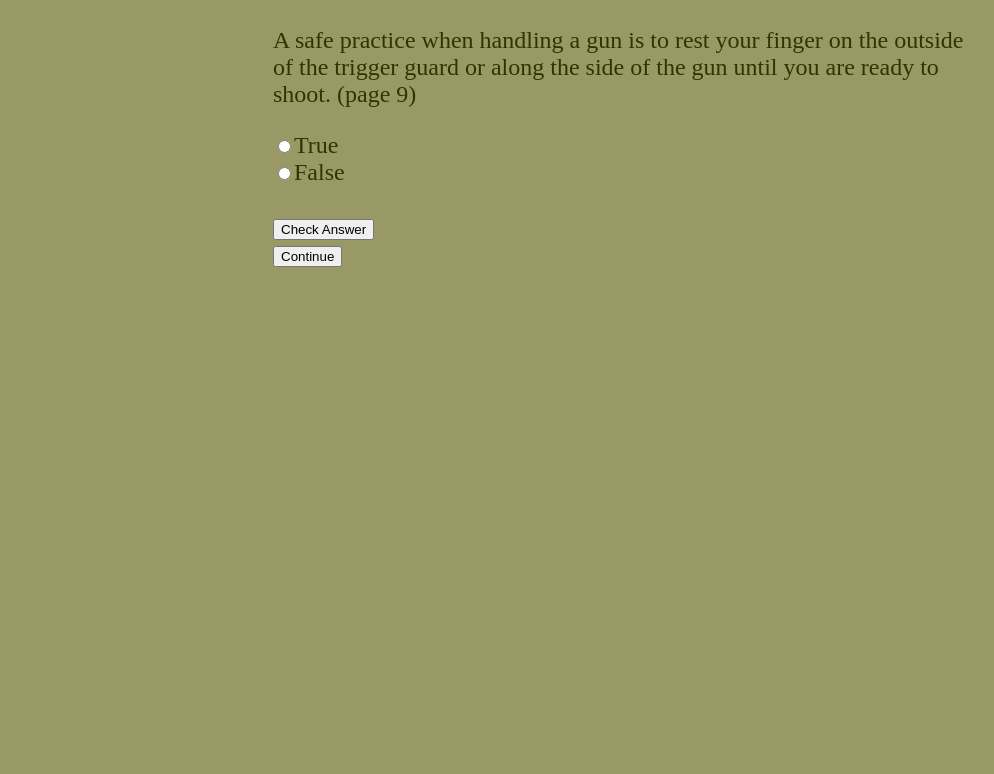
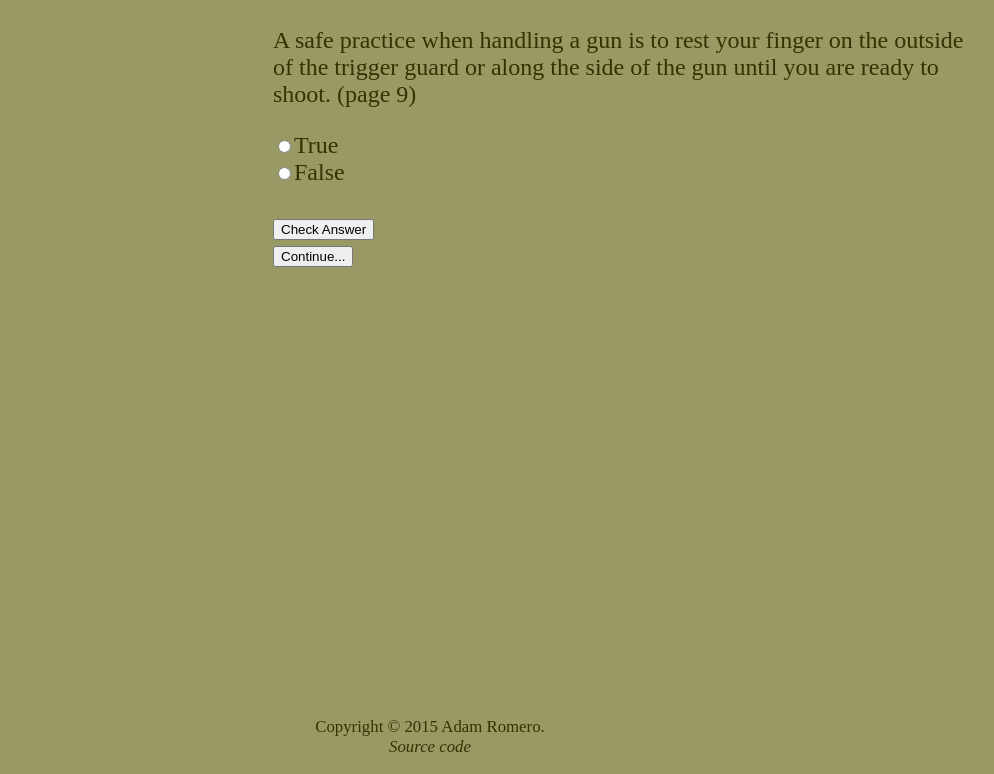
Before and after one commit to adamromero/firearm-safety-test, a plain HTML site: page firearm_safety.html in a window 1280 px wide. Shown: the part 75-849 px from the top of the page, without its empty margins (210-1204 px from the left). Before the commit the page ends 800 px from the top, so only its background shows below. Drawn offline with nearby package versions, Linux system fonts and the light colour scheme; a web font is replaced by a local one.

Commit message:
Renamed files and seperated JavaScript/jQuery into seperate file Added a footer

```diff
--- a/style.css
+++ b/firearm_safety.css
@@ -34,3 +34,18 @@ body {
 	width:700px;
 	display:none;
 }
+
+#footer {
+	font-size:0.7em;
+	text-align:center;
+	margin-top:450px;
+}
+
+a {
+	text-decoration:none;
+}
+
+a:visited, a:link {
+	color:#333300;
+	font-style:italic;
+}
--- a/index.html
+++ b/firearm_safety.html
@@ -3,36 +3,15 @@
 <html lang="en">
 	<head>
 		<meta charset="UTF-8"/>
-		<meta name="description" content="learn everything you want to know in this tutorial"/>
-		<meta name="keywords" content="html5, html, xhtml"/>
-		<meta name="robots" content="index,follow"/>
+		<title>California Firearm Safety Certificate - Practice Test</title>
+		<link rel="stylesheet" type="text/css" href="firearm_safety.css"/>
 		<script src="http://code.jquery.com/jquery-1.10.2.min.js"></script>
-		<link rel="stylesheet" type="text/css" href="style.css"/>
-		<title>California Firearm Safety Certificate - Practice Test</title>
+		<script type="text/javascript" src="firearm_safety.js"></script>
 	</head>
 
 	<body>
 		<h2>California Firearm Safety Certificate - Practice Test</h2>
-			<script language="javascript" type="text/javascript">
 
-				function checkAnswers() {
-					var numCorrect = 0;
-					if (document.frmQuestions.optQuestion1[0].checked) {
-						numCorrect++;
-					}
-					if (document.frmQuestions.optQuestion2[0].checked) {
-						numCorrect++;
-					}
-				}
-
-				$("#question1").ready(function() {
-					$("#question1").fadeIn({queue: false, duration: 1500});
-					$("#question1").animate({marginLeft:'+=475px'}, 1000);
-				});
-
-		</script>
-
-		<div id="question_list">
 			<div id="question1">
 				<form name="frmQuestions" method="post" onsubmit="checkAnswers()">
 					<p>A safe practice when handling a gun is to rest your finger on the outside
@@ -40,13 +19,14 @@
 					(page 9) </p>
 					<input type="radio" name="optQuestion1" value="true">True <br/>
 					<input type="radio" name="optQuestion1" value="false">False <br/><br/>
-					<input type="submit" value="Check Answer"/>
+					<button type="button">Check Answer</button>
 
 					<span class="correct">Correct</span>
 					<span class="wrong">Wrong</span>
 				</form>
+
 				<form name="nextQuestion" method="post">
-					<input type="submit" value="Continue"/>
+					<button type="button">Continue...</button>
 				</form>
 			</div>
 
@@ -127,6 +107,9 @@
 				<input type="radio" name="optQuestion12" value="false">False <br/><br/>
 			</div>
 
-		</div>
+			<div id="footer">
+				<p>Copyright &copy; 2015 Adam Romero.<br/><a href="http://github.com/adamromero"/>Source code</a></p>
+			</div>
+
 	</body>
 </html>
--- /dev/null
+++ b/firearm_safety.js
@@ -0,0 +1,15 @@
+$(function() {
+	//function loadQuestion() {
+		$("#question1").fadeIn({queue: false, duration: 1500});
+		$("#question1").animate({marginLeft:'+=475px'}, 1000);
+	//}
+	function checkAnswers() {
+		var numCorrect = 0;
+		if (document.frmQuestions.optQuestion1[0].checked) {
+			numCorrect++;
+		}
+		if (document.frmQuestions.optQuestion2[0].checked) {
+			numCorrect++;
+		}
+	}
+});
```
